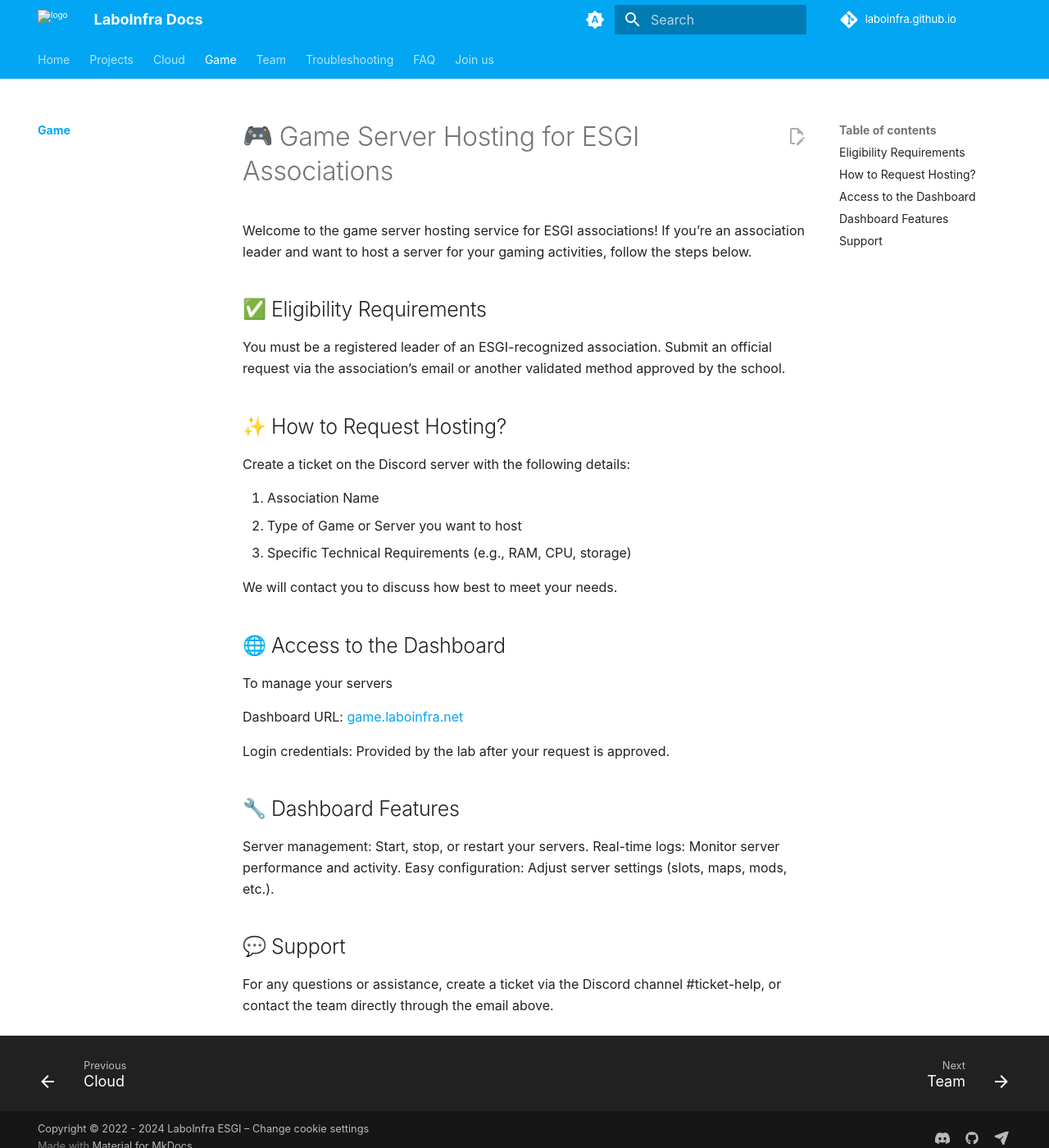
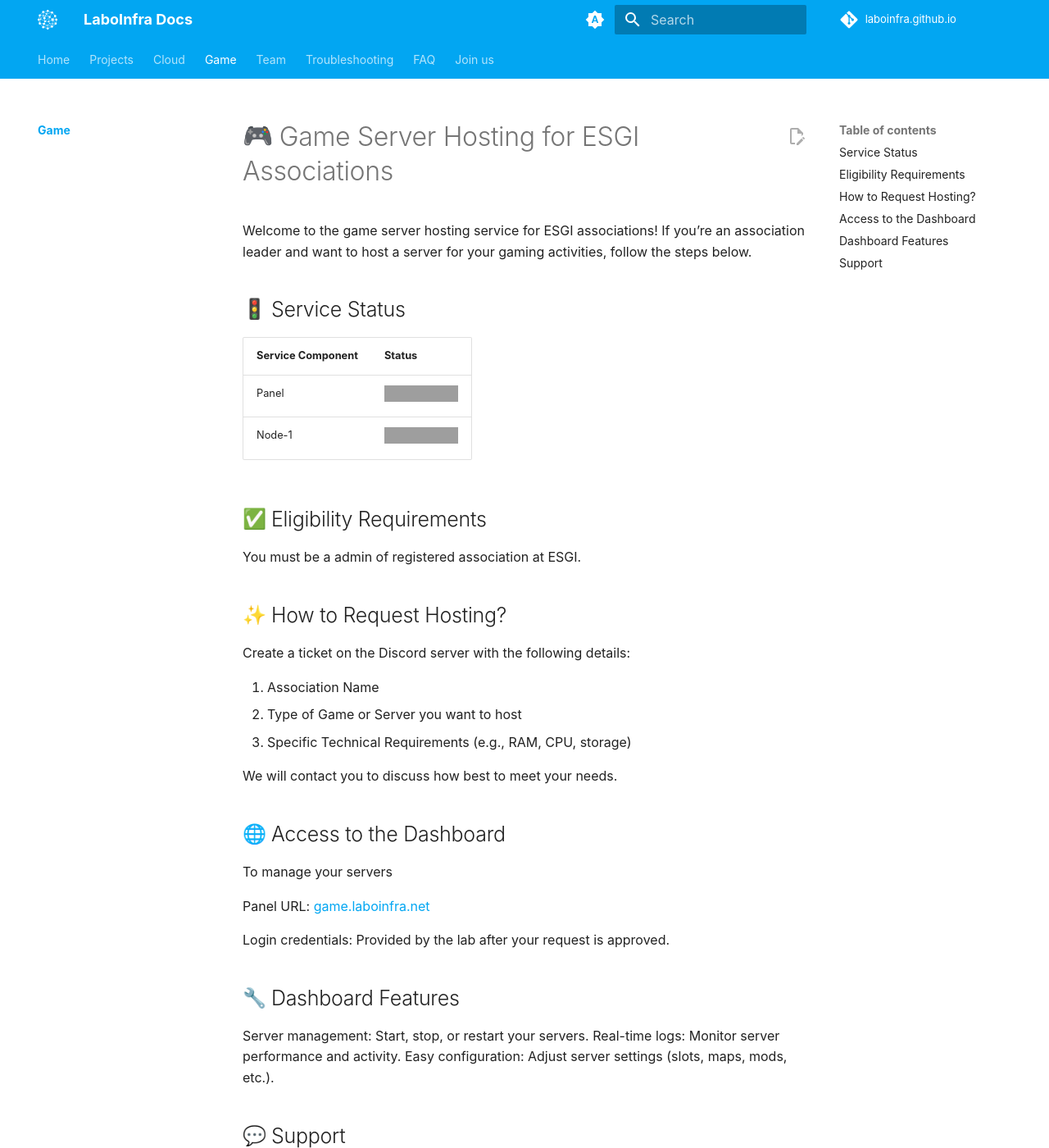
Before and after one commit to LaboInfra/laboinfra.github.io, an MkDocs documentation site: the page built from docs/game/index.md, in a window 1280 px wide and 1400 px high. Shown: the whole window at 82% size. Built offline with MkDocs 1.6.1 and Material for MkDocs 9.7.7, drawn with Linux system fonts in a browser that asks for light colours; emoji names are drawn with the system emoji font; plug-ins that fetch from the network failed and are left out; comment, search, counter and statistics services are not loaded; grey boxes are pictures that could not be loaded.

Commit message:
Add status badge on game docs
Signed-off-by: msterhuj <gabin.lanore@gmail.com>

```diff
--- a/docs/game/index.md
+++ b/docs/game/index.md
@@ -3,10 +3,16 @@
 Welcome to the game server hosting service for ESGI associations!
 If you’re an association leader and want to host a server for your gaming activities, follow the steps below.
 
+## :vertical_traffic_light: Service Status
+
+| Service Component | Status |
+|-------------------|--------|
+| Panel             | ![Panel Status](https://status.netbytes.space/api/badge/22/status?style=for-the-badge) |
+| Node-1            | ![Node-1 Status](https://status.netbytes.space/api/badge/39/status?style=for-the-badge) |
+
 ## :white_check_mark: Eligibility Requirements
 
-You must be a registered leader of an ESGI-recognized association.
-Submit an official request via the association’s email or another validated method approved by the school.
+You must be a admin of registered association at ESGI.
 
 ## :sparkles: How to Request Hosting?
 
@@ -22,7 +28,7 @@ We will contact you to discuss how best to meet your needs.
 
 To manage your servers
 
-Dashboard URL: [game.laboinfra.net](https://game.laboinfra.net/)
+Panel URL: [game.laboinfra.net](https://game.laboinfra.net/){:target="_blank"}
 
 Login credentials: Provided by the lab after your request is approved.
 
--- a/mkdocs.yml
+++ b/mkdocs.yml
@@ -40,7 +40,6 @@ markdown_extensions:
       emoji_generator: !!python/name:material.extensions.emoji.to_svg
 
 plugins:
-  - privacy
   - search
   - git-authors
   - git-revision-date-localized:
@@ -51,7 +50,7 @@ plugins:
       branch: main
 
 extra:
-  logo: assets/logo.svg
+  logo: assets/images/logo.svg
   favicon: assets/favicon.png
   homepage: https://laboinfra.github.io
   generator: true
```
Also changed, not shown: SECURITY.md (+2 -1 lines), docs/assets/images/logo.png (renamed from assets/logo.png), docs/assets/images/logo.svg (renamed from assets/logo.svg), docs/cloud/index.md (line endings or trailing spaces), docs/project/cloud.md (line endings or trailing spaces).
